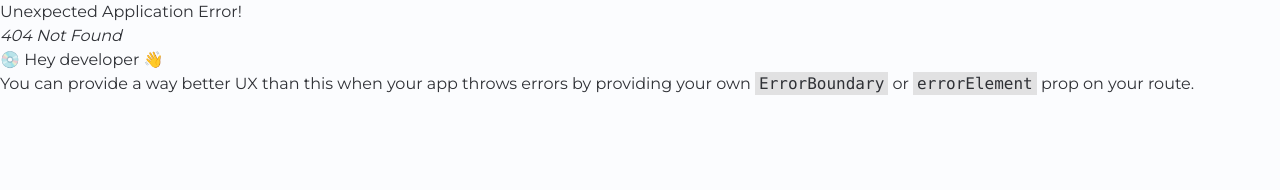
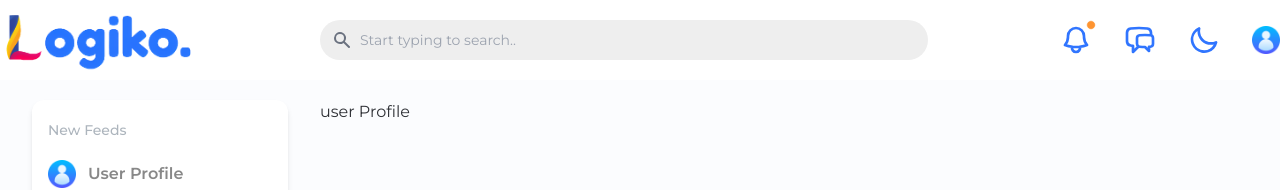
Before and after one commit to CrisTain333/logiko-frontend, a React (Create React App) app: page /user-profile in a window 1280 px wide. Before the commit this address had no page. Shown: the top 190 px of the page. Built offline with nearby package versions, Linux system fonts and the light colour scheme.

Commit message:
user porfile page added

```diff
--- /dev/null
+++ b/src/Pages/UserProfile/UserProfile.jsx
@@ -0,0 +1,11 @@
+import React from "react";
+
+const UserProfile = () => {
+  return (
+    <div>
+      <p>user Profile</p>
+    </div>
+  );
+};
+
+export default UserProfile;
--- a/src/Router/Router.jsx
+++ b/src/Router/Router.jsx
@@ -1,6 +1,7 @@
 import { createBrowserRouter } from "react-router-dom";
 import MainLayout from "../Layout/MainLayout";
 import Home from "../Pages/Home/Home";
+import UserProfile from "../Pages/UserProfile/UserProfile";
 
 export const router = createBrowserRouter([
   {
@@ -11,6 +12,10 @@ export const router = createBrowserRouter([
         path: "/",
         element: <Home />,
       },
+      {
+        path: "/user-profile",
+        element: <UserProfile />,
+      },
     ],
   },
 ]);
```
